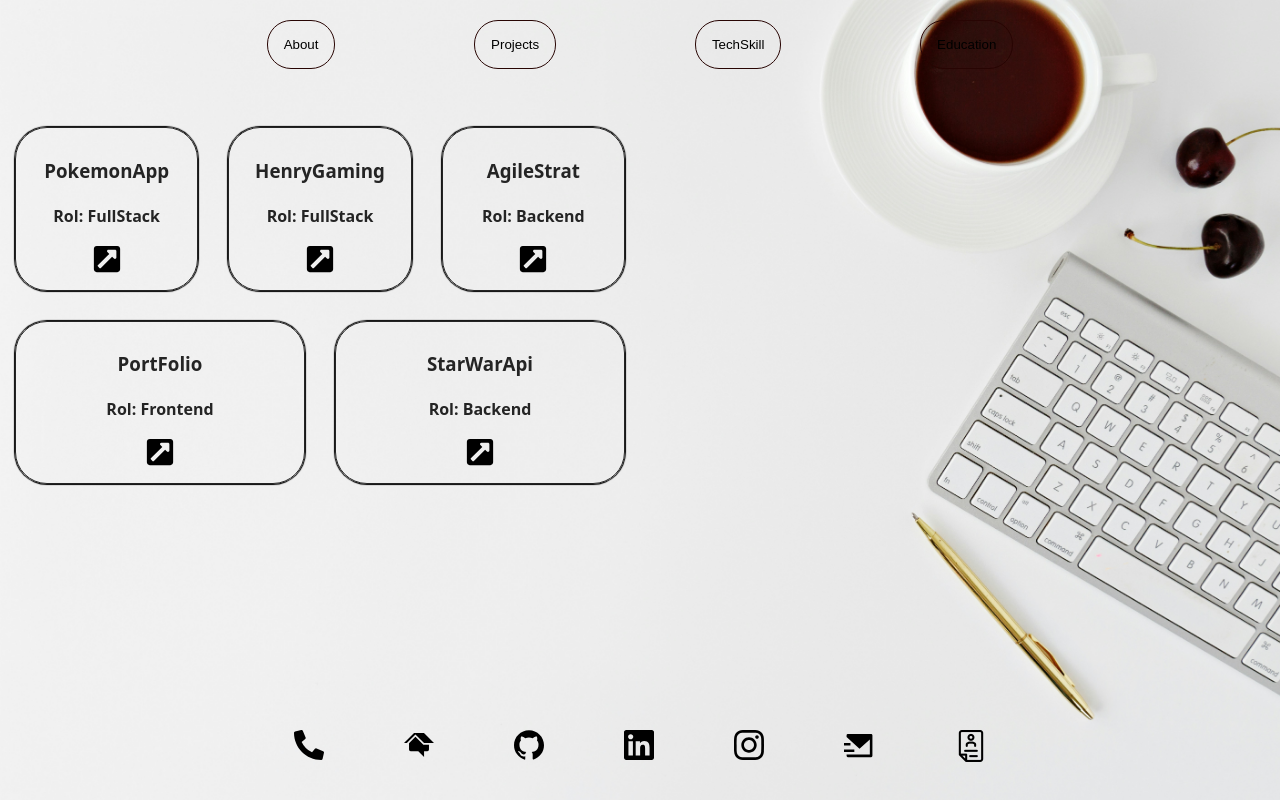
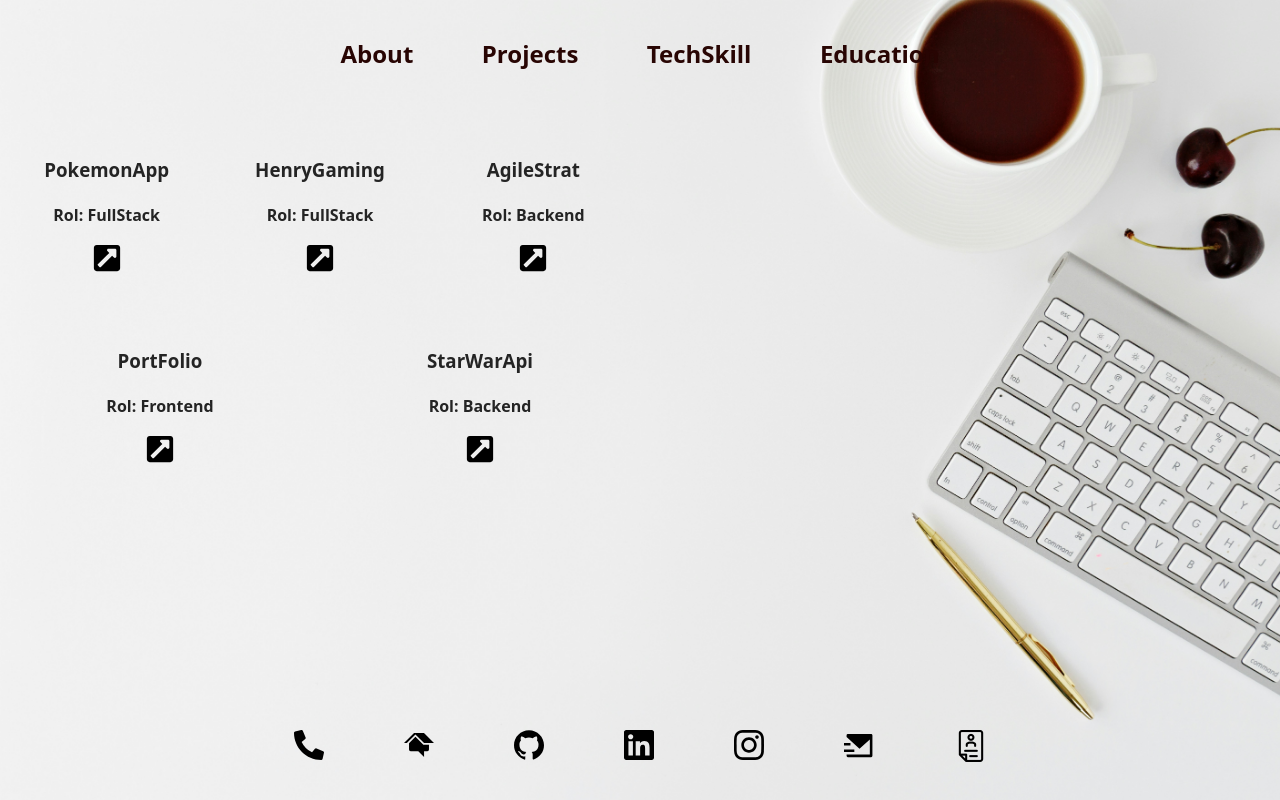
Before and after one commit to EmanFun/Portfolio, a React (Vite) app: page /projects in a window 1280 px wide. Built offline with nearby package versions, Linux system fonts and the light colour scheme.

Commit message:
corrections style

```diff
--- a/src/Components/Modules/Nav/Nav.jsx
+++ b/src/Components/Modules/Nav/Nav.jsx
@@ -1,5 +1,5 @@
 import React from "react";
-import { Link } from 'react-router-dom';
+import { NavLink } from 'react-router-dom';
 import {
     WrapperNav,
     NavItems,
@@ -11,18 +11,18 @@ function Nav() {
     <WrapperNav>
 
         <NavItems>
-          <Link to={'/about'}>
-            <NavButton>About</NavButton>
-          </Link>
-          <Link to={'/projects'}>
-            <NavButton>Projects</NavButton>
-          </Link>
-          <Link to={'/skills'}>
-            <NavButton>TechSkill</NavButton>
-          </Link>
-          <Link to={'/education'}>
-            <NavButton>Education</NavButton>
-          </Link>
+          <NavButton to={'/about'}>
+            About
+          </NavButton>
+          <NavButton to={'/projects'}>
+            Projects
+          </NavButton>
+          <NavButton to={'/skills'}>
+            TechSkill
+          </NavButton>
+          <NavButton to={'/education'}>
+            Education
+          </NavButton>
         </NavItems>
     </WrapperNav>
   );
--- a/src/Components/Modules/Nav/style.js
+++ b/src/Components/Modules/Nav/style.js
@@ -1,5 +1,5 @@
 import styled from 'styled-components';
-
+import { NavLink } from 'react-router-dom';
 
 export const WrapperNav = styled.nav`
     position: fixed;
@@ -8,24 +8,33 @@ export const WrapperNav = styled.nav`
     height: 5rem;
     display: flex;
     justify-content: center;
-    gap: 1rem;
+
 
 
 `
 
 export const NavItems = styled.h1`
-    width: 80%;
-
+    width: 55%;
     background-color: transparent;
     display: flex;
     justify-content: space-evenly;
+    @media only screen and (max-width: 690px ) {
+        font-size: medium;
+    }
 
 `
 
-export const NavButton = styled.button`
+export const NavButton = styled(NavLink)`
     padding: 1rem;
-    border: 1.5px solid #280503;
     border-radius: 1.5rem;
     background-color: transparent;
+    text-decoration: none;
+    color: #280503;
+    transition: transform 0.5s ease-in-out;
 
-`
+    &:hover {
+
+        transform: scale(1.3);
+        transition-delay: 0.2s;
+    }
+`;
--- a/src/Components/Modules/Projects/style.js
+++ b/src/Components/Modules/Projects/style.js
@@ -30,10 +30,6 @@ export const Card = styled.div`
     flex-basis: 100px;
     margin: 15px;
     padding: 10px;
-    border: solid 1px;
-    box-shadow: 0 0 1px 1px black;
-    border-color: #242424;
-    border-radius: 2rem;
     height: 10%;
 `
 
--- a/src/Components/Modules/Social/style.js
+++ b/src/Components/Modules/Social/style.js
@@ -20,8 +20,10 @@ export const Wrapper = styled.div`
 
 export const Link = styled.div`
     padding: 1rem;
-    :hover{
-        transform: scale(1.1)
+    transition: transform 0.5s ease-in-out;
+    &:hover{
+        transform: scale(1.4);
+        transition-delay: 0.2s;
     }
     @media only screen and (max-width: 390px) {
         padding: 5px;
--- a/src/routes/root/Root.jsx
+++ b/src/routes/root/Root.jsx
@@ -1,7 +1,7 @@
 import { WrapperInit,
   Wrapper,
   InitTitle,
-  InitButton,
+  LinkButton,
 } from './style'
 
 import { Link } from 'react-router-dom';
@@ -11,13 +11,13 @@ export default function Root() {
       <WrapperInit>
         <Wrapper>
           <InitTitle>
-            Hola <br/>
-            Mi nombre es Ignacio, <br/>
-            Soy Full Stack Web Developer
+          Hola.<br/>
+          Mi nombre es Ignacio.<br/>
+          Soy Full Stack Web Developer
           </InitTitle>
-          <Link style={{textDecoration: 'none'}} to={'/about'}>
-            <InitButton>Continuar</InitButton>
-          </Link>
+          <LinkButton style={{textDecoration: 'none'}} to={'/about'}>
+            Continuar
+          </LinkButton>
         </Wrapper>
       </WrapperInit>
     );
--- a/src/routes/root/style.js
+++ b/src/routes/root/style.js
@@ -1,4 +1,5 @@
 import styled from 'styled-components';
+import { NavLink } from 'react-router-dom';
 
 export const WrapperInit = styled.section`
     color: #370807;
@@ -11,20 +12,28 @@ export const WrapperInit = styled.section`
 
 export const Wrapper = styled.div`
     margin-left: 4rem;
-    justify-content: start;
+    display: list-item;
+    list-style: none;
+
 `
 
 export const InitTitle = styled.h1`
     text-align: start;
 `
 
-export const InitButton = styled.button`
+export const LinkButton = styled(NavLink)`
     display: flex;
+    justify-content: center;
+    color: #370807;
+    font-weight: bold;
     background-color: transparent;
-    border: 1px solid #370807;
-    padding: 1rem;
-    border-radius: 1rem;
+    margin: 2rem;
     text-decoration: none;
+    transition: transform 0.5s ease-in-out;
 
+    &:hover{
+        transform: scale(1.5);
+        transition-delay: 0.2s;
+    }
 
 `
```
Also changed, not shown: src/App.jsx (+4 -4 lines).
